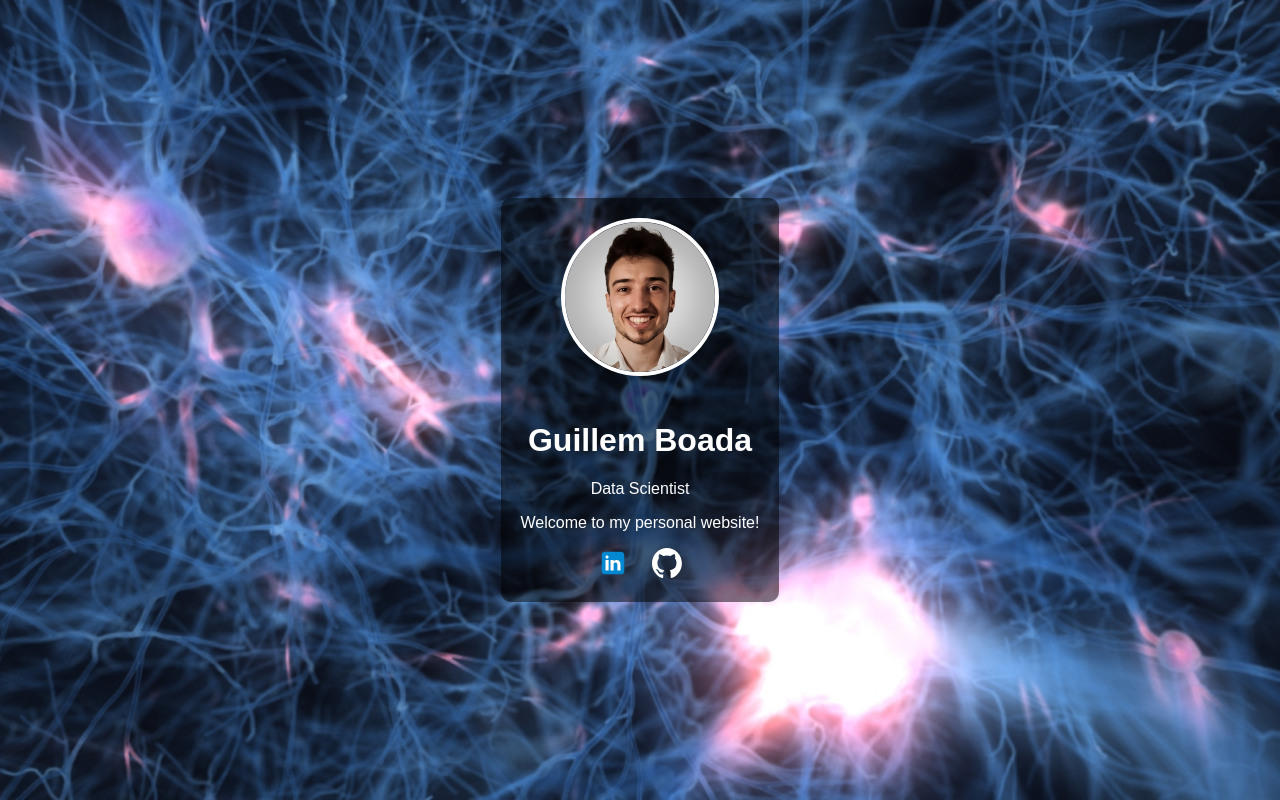
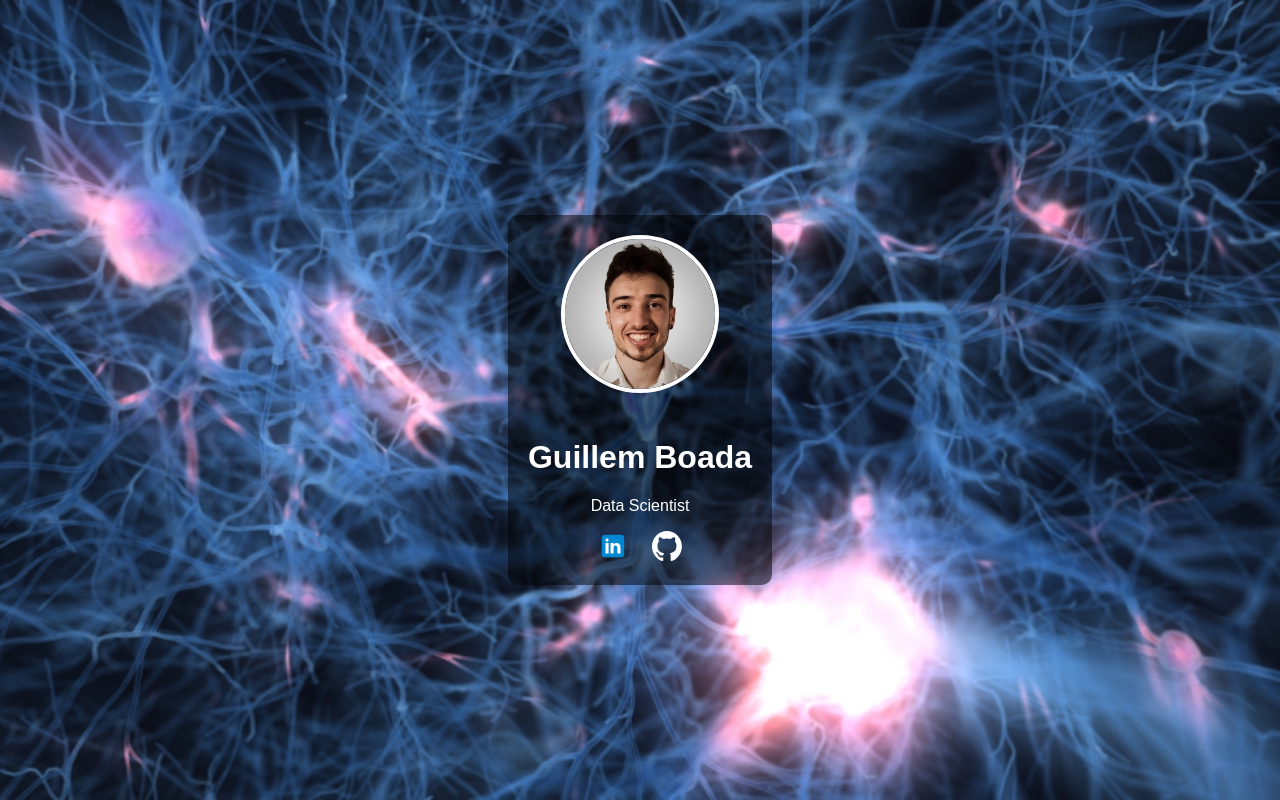
Before and after one commit to guillemboada/guillemboada.github.io, a plain HTML site: page index.html in a window 1280 px wide. Drawn offline with Linux system fonts and the light colour scheme.

Commit message:
feat: remove stupid sentence

```diff
--- a/index.html
+++ b/index.html
@@ -52,7 +52,6 @@
             <img src="media/BoadaPhoto.jpg" alt="Profile Picture" class="profile-pic">
             <h1>Guillem Boada</h1>
             <p>Data Scientist</p>
-            <p>Welcome to my personal website!</p>
             <div class="social-links">
                 <!-- LinkedIn Icon -->
                 <a href="https://www.linkedin.com/in/guillemboada" target="_blank">
```
